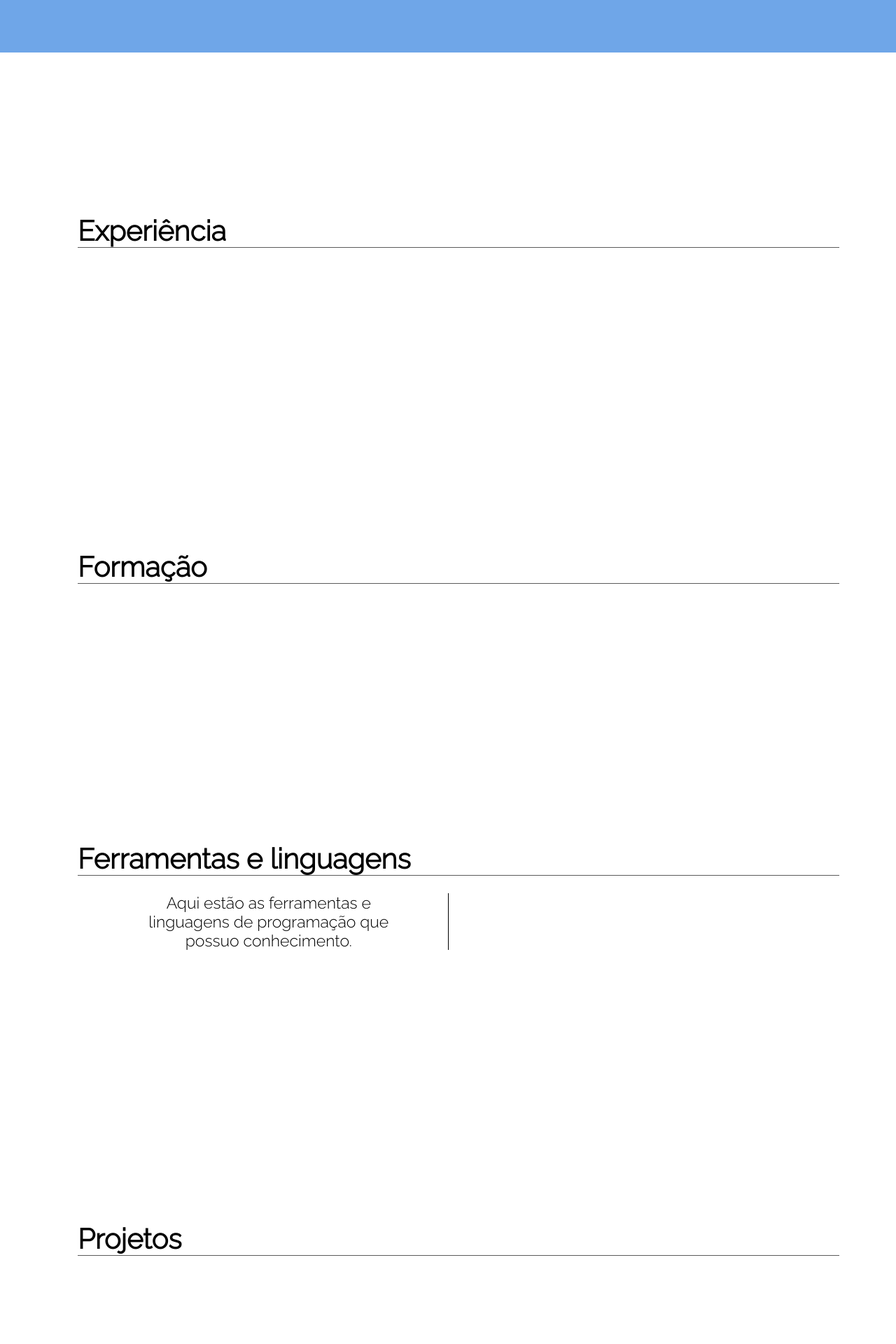
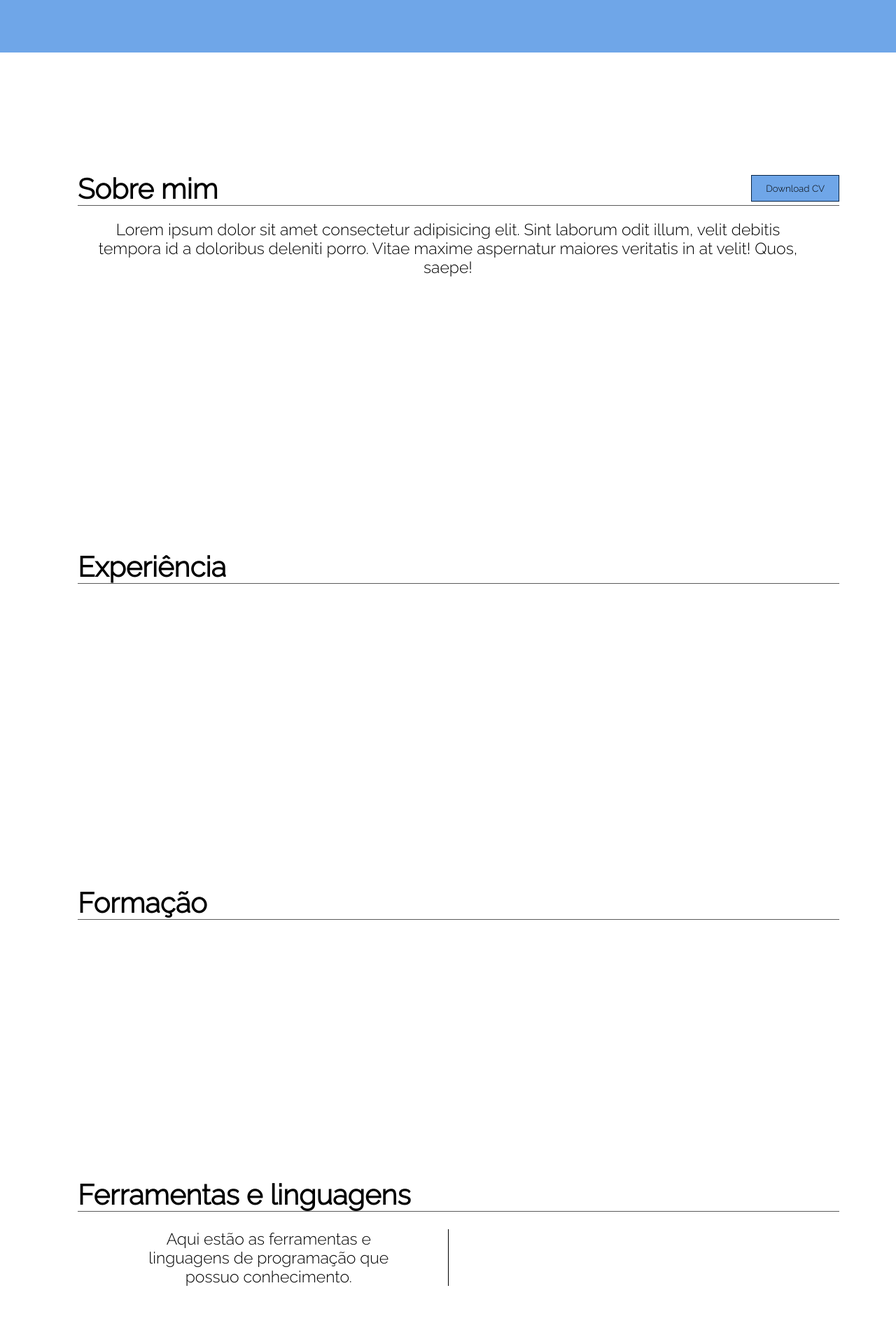
Before and after one commit to OliverBiel/portifolio, a Django app: template backend/portifolio/main/templates/index.html in a window 1280 px wide. Shown: the part 485-2405 px from the top of the page at 70% size. Run offline with Django 4.2, Linux system fonts and the light colour scheme; the template is opened without the code that fills it, so the values that code supplies are empty; some libraries are stand-ins or nearby versions.

Commit message:
feat: Added about-me section

```diff
--- a/backend/portifolio/main/static/style.css
+++ b/backend/portifolio/main/static/style.css
@@ -125,22 +125,35 @@ header{
     border-bottom: 0px;
 }
 
-#about{
-    font-style: normal;
-    font-weight: 400;
-    font-size: 22px;
-    line-height: 27px;
-    /* identical to box height */
+#about-me .content{
+    gap: 20px;
+}
 
-    color: #F9F9F9;
+#about-me .title{
+    justify-content: space-between;
+}
+
+#about-me button{
+    padding: 10px 20px;
+    background-color: #6FA6E8;
+    border: 1px solid #062447;
+    cursor: pointer;
+    color: black;
+}
+
+#about-me button:hover{
+    transition: 0.2s;
+    background-color: #062447;
+    border: 1px solid #6FA6E8;
+    color: white;
+}
+
+#about-me .content-right{
+    width: 20%;
 }
 
 #experience p{
     max-width: 90%;
-}
-
-#about:hover{
-    color: rgb(223, 223, 223);
 }
 
 #projects-section{
--- a/backend/portifolio/main/templates/index.html
+++ b/backend/portifolio/main/templates/index.html
@@ -25,7 +25,7 @@
 
         <section id="menu" class="closed">
             <div id="menu-content" class="flex">
-                <a href="" class="menu-link">Sobre</a>
+                <a href="#about-me" class="menu-link">Sobre</a>
                 <a href="#experience-section" class="menu-link">Experiência</a>
                 <a href="#academic-section" class="menu-link">Formação</a>
                 <a href="#skills" class="menu-link">Ferramentas e linguagens</a>
@@ -38,6 +38,16 @@
             <img src="{% static 'assets/Photo.png' %}" alt="Profile photo" id="profile-photo">
             <p id="welcome">Bem-vindo ao meu portifólio!<br></p>
             <p>Me chamo Gabriel de Oliveira e nesse site eu falo sobre mim, minha formação, experiência no ramo e projetos pessoais!</p>
+        </section>
+
+        <section id="about-me" class="container flex">
+            <div class="title flex">
+                <h1>Sobre mim</h1>
+                <button>Download CV</button>
+            </div>
+            <div class="content flex">
+                <p>Lorem ipsum dolor sit amet consectetur adipisicing elit. Sint laborum odit illum, velit debitis tempora id a doloribus deleniti porro. Vitae maxime aspernatur maiores veritatis in at velit! Quos, saepe!</p>
+            </div>
         </section>
 
         <section id="experience-section" class="container flex">
```
